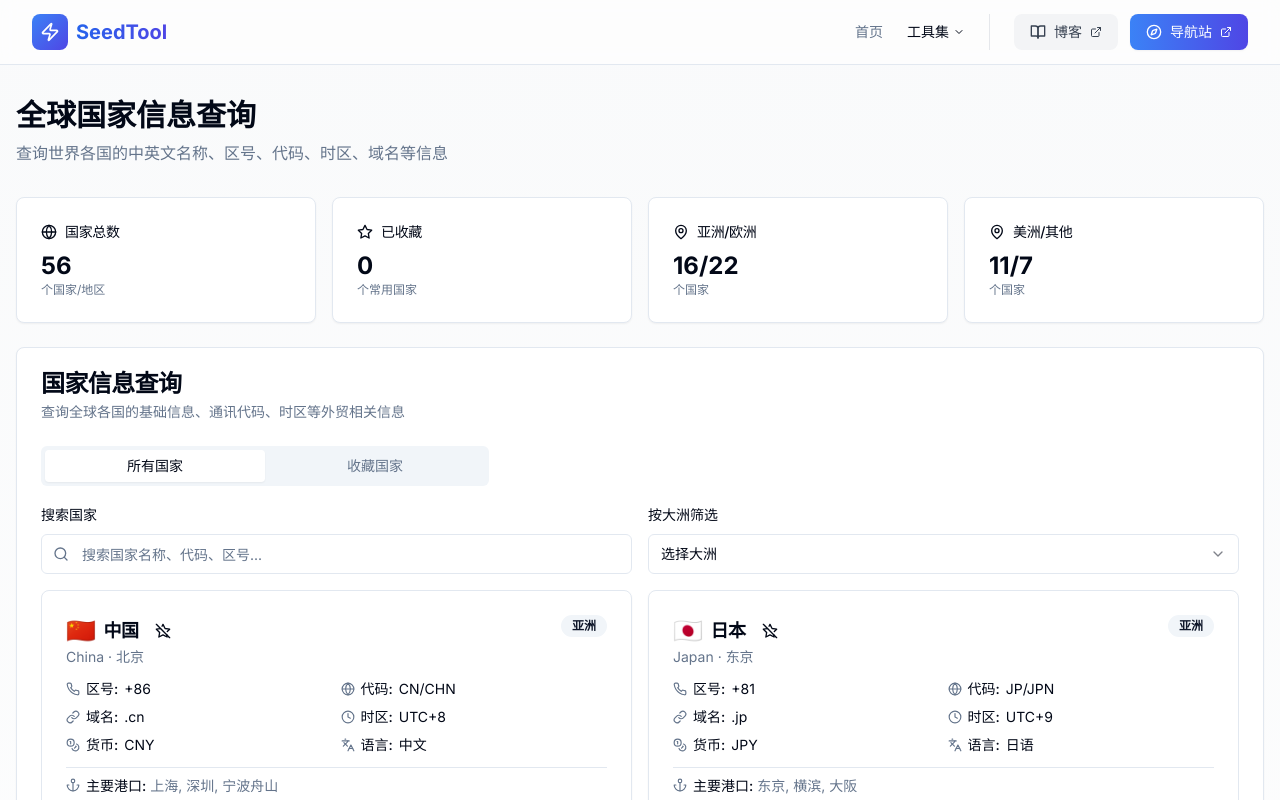
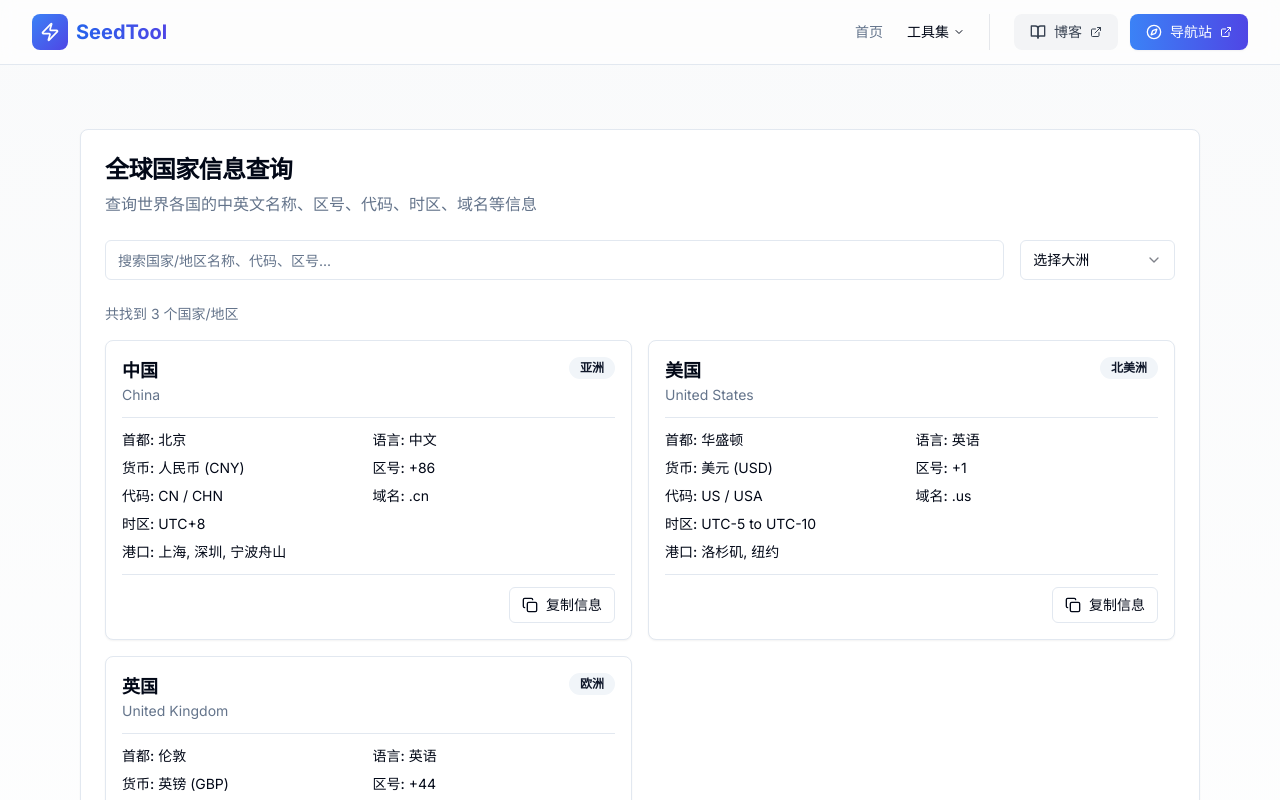
Before and after one commit to everett7623/Globokit, a Next.js app: page /tools/country-info in a window 1280 px wide. Shown: the top 800 px of the page. Built offline with nearby package versions, Linux system fonts and the light colour scheme.

Commit message:
Update page.tsx

```diff
--- a/app/tools/country-info/page.tsx
+++ b/app/tools/country-info/page.tsx
@@ -7,80 +7,175 @@
 'use client'
 
 import React, { useState, useMemo } from 'react'
-import { Card, CardContent, CardDescription, CardHeader, CardTitle } from '@/components/ui/card'
+import { Card, CardContent, CardHeader, CardTitle } from '@/components/ui/card'
 import { Input } from '@/components/ui/input'
-import { Label } from '@/components/ui/label'
+import { Select, SelectContent, SelectItem, SelectTrigger, SelectValue } from '@/components/ui/select'
+import { Badge } from '@/components/ui/badge'
+import { Separator } from '@/components/ui/separator'
 import { Button } from '@/components/ui/button'
-import { Badge } from '@/components/ui/badge'
-import { Tabs, TabsContent, TabsList, TabsTrigger } from '@/components/ui/tabs'
-import { Select, SelectContent, SelectItem, SelectTrigger, SelectValue } from '@/components/ui/select'
-import {
-  Globe,
-  Search,
-  Star,
-  StarOff,
-  Copy,
-  Check,
-  Phone,
-  Link,
-  Clock,
-  Coins,
-  Languages,
-  Anchor,
-  Calendar,
-  Info,
-  MapPin
-} from 'lucide-react'
-import {
-  COUNTRIES,
-  CONTINENTS,
-  searchCountries,
-  filterCountriesByContinent,
-  getContinentOptions,
-  type Country
-} from '@/lib/tools/country-info'
+import { Copy, Check } from 'lucide-react'
+
+// 如果导入失败，请检查 @/lib/tools/country-info 文件是否存在
+// 临时使用下面的数据进行测试
+const CONTINENTS: Record<string, string> = {
+  asia: '亚洲',
+  europe: '欧洲',
+  africa: '非洲',
+  northAmerica: '北美洲',
+  southAmerica: '南美洲',
+  oceania: '大洋洲'
+}
+
+interface Country {
+  name: string
+  nameEn: string
+  capital: string
+  capitalEn: string
+  continent: string
+  iso2: string
+  iso3: string
+  phoneCode: string
+  domain: string
+  timezone: string
+  currency: string
+  currencyName: string
+  languages: string[]
+  tradePorts?: string[]
+  businessHours?: string
+  holidays?: string[]
+}
+
+// 测试数据
+const COUNTRIES: Country[] = [
+  {
+    name: '中国',
+    nameEn: 'China',
+    capital: '北京',
+    capitalEn: 'Beijing',
+    continent: 'asia',
+    iso2: 'CN',
+    iso3: 'CHN',
+    phoneCode: '+86',
+    domain: '.cn',
+    timezone: 'UTC+8',
+    currency: 'CNY',
+    currencyName: '人民币',
+    languages: ['中文'],
+    tradePorts: ['上海', '深圳', '宁波舟山'],
+    businessHours: '周一至周五 9:00-18:00',
+    holidays: ['春节', '国庆节']
+  },
+  {
+    name: '美国',
+    nameEn: 'United States',
+    capital: '华盛顿',
+    capitalEn: 'Washington D.C.',
+    continent: 'northAmerica',
+    iso2: 'US',
+    iso3: 'USA',
+    phoneCode: '+1',
+    domain: '.us',
+    timezone: 'UTC-5 to UTC-10',
+    currency: 'USD',
+    currencyName: '美元',
+    languages: ['英语'],
+    tradePorts: ['洛杉矶', '纽约'],
+    businessHours: '周一至周五 9:00-17:00'
+  },
+  {
+    name: '英国',
+    nameEn: 'United Kingdom',
+    capital: '伦敦',
+    capitalEn: 'London',
+    continent: 'europe',
+    iso2: 'GB',
+    iso3: 'GBR',
+    phoneCode: '+44',
+    domain: '.uk',
+    timezone: 'UTC+0',
+    currency: 'GBP',
+    currencyName: '英镑',
+    languages: ['英语'],
+    tradePorts: ['伦敦', '利物浦'],
+    businessHours: '周一至周五 9:00-17:00'
+  }
+]
+
+// 工具函数
+const searchCountries = (query: string): Country[] => {
+  if (!query.trim()) return COUNTRIES
+  const lowerQuery = query.toLowerCase()
+  return COUNTRIES.filter(country =>
+    country.name.toLowerCase().includes(lowerQuery) ||
+    country.nameEn.toLowerCase().includes(lowerQuery) ||
+    country.iso2.toLowerCase().includes(lowerQuery) ||
+    country.iso3.toLowerCase().includes(lowerQuery) ||
+    country.phoneCode.includes(query)
+  )
+}
+
+const filterCountriesByContinent = (continentKey: string): Country[] => {
+  if (!continentKey) return COUNTRIES
+  return COUNTRIES.filter(country => country.continent === continentKey)
+}
+
+const getContinentOptions = () => {
+  return Object.entries(CONTINENTS).map(([key, name]) => ({ key, name }))
+}
 
 export default function CountryInfoPage() {
   const [searchTerm, setSearchTerm] = useState('')
   const [selectedContinent, setSelectedContinent] = useState('')
-  const [favorites, setFavorites] = useState<string[]>([])
-  const [activeTab, setActiveTab] = useState('all')
   const [copiedCountry, setCopiedCountry] = useState<string | null>(null)
 
-  // 从localStorage加载收藏
-  React.useEffect(() => {
-    const saved = localStorage.getItem('countryInfoFavorites')
-    if (saved) {
-      setFavorites(JSON.parse(saved))
-    }
-  }, [])
+  const filteredCountries = useMemo(() => {
+    let result = COUNTRIES
 
-  // 切换收藏
-  const toggleFavorite = (countryName: string) => {
-    const newFavorites = favorites.includes(countryName)
-      ? favorites.filter(f => f !== countryName)
-      : [...favorites, countryName]
-
-    setFavorites(newFavorites)
-    localStorage.setItem('countryInfoFavorites', JSON.stringify(newFavorites))
+    if (selectedContinent) {
+      result = filterCountriesByContinent(selectedContinent)
     }
 
-  // 复制国家信息
-  const copyCountryInfo = async (country: Country) => {
-    const info = `${country.name} (${country.nameEn})
-首都: ${country.capital} (${country.capitalEn})
-大洲: ${CONTINENTS[country.continent]}
-电话区号: ${country.phoneCode}
-国家代码: ${country.iso2} / ${country.iso3}
-域名: ${country.domain}
-时区: ${country.timezone}
-货币: ${country.currency} - ${country.currencyName}
-语言: ${country.languages.join(', ')}
-${country.tradePorts ? `主要港口: ${country.tradePorts.join(', ')}` : ''}
-${country.businessHours ? `工作时间: ${country.businessHours}` : ''}`
+    if (searchTerm) {
+      result = searchCountries(searchTerm).filter(country =>
+        !selectedContinent || country.continent === selectedContinent
+      )
+    }
 
+    return result
+  }, [searchTerm, selectedContinent])
+
+  const continentOptions = getContinentOptions()
+
+  const generateCountryInfoText = (country: Country): string => {
+    const lines = [
+      `国家/地区: ${country.name} (${country.nameEn})`,
+      `首都: ${country.capital} (${country.capitalEn})`,
+      `所属大洲: ${CONTINENTS[country.continent] || country.continent}`,
+      `官方语言: ${country.languages.join(', ')}`,
+      `货币: ${country.currencyName} (${country.currency})`,
+      `国际电话区号: ${country.phoneCode}`,
+      `国家代码 (ISO2/3): ${country.iso2} / ${country.iso3}`,
+      `域名后缀: ${country.domain}`,
+      `主要时区: ${country.timezone}`,
+    ]
+
+    if (country.tradePorts && country.tradePorts.length > 0) {
+      lines.push(`主要贸易港口: ${country.tradePorts.join(', ')}`)
+    }
+    if (country.businessHours) {
+      lines.push(`工作时间: ${country.businessHours}`)
+    }
+    if (country.holidays && country.holidays.length > 0) {
+      lines.push(`重要节假日: ${country.holidays.join(', ')}`)
+    }
+
+    return lines.join('\n')
+  }
+
+  const handleCopy = async (country: Country) => {
     try {
-      await navigator.clipboard.writeText(info)
+      const infoText = generateCountryInfoText(country)
+      await navigator.clipboard.writeText(infoText)
       setCopiedCountry(country.iso2)
       setTimeout(() => setCopiedCountry(null), 2000)
     } catch (err) {
@@ -88,155 +183,23 @@ ${country.businessHours ? `工作时间: ${country.businessHours}` : ''}`
     }
   }
 
-  // 过滤国家
-  const filteredCountries = useMemo(() => {
-    let result = COUNTRIES
-
-    // 大洲过滤
-    if (selectedContinent) {
-      result = filterCountriesByContinent(selectedContinent)
-    }
-
-    // 搜索过滤
-    if (searchTerm) {
-      result = searchCountries(searchTerm).filter(country =>
-        !selectedContinent || country.continent === selectedContinent
-      )
-    }
-
-    // 标签页过滤
-    if (activeTab === 'favorites') {
-      result = result.filter(country => favorites.includes(country.name))
-    }
-
-    return result
-  }, [searchTerm, selectedContinent, activeTab, favorites])
-
-  // 统计数据
-  const stats = {
-    total: COUNTRIES.length,
-    favorites: favorites.length,
-    asia: COUNTRIES.filter(c => c.continent === 'asia').length,
-    europe: COUNTRIES.filter(c => c.continent === 'europe').length,
-    americas: COUNTRIES.filter(c => ['northAmerica', 'southAmerica'].includes(c.continent)).length,
-    others: COUNTRIES.filter(c => ['africa', 'oceania'].includes(c.continent)).length
-  }
-
-  // 获取国旗emoji
-  const getFlagEmoji = (iso2: string): string => {
-    const codePoints = iso2
-      .toUpperCase()
-      .split('')
-      .map(char => 127397 + char.charCodeAt(0))
-    return String.fromCodePoint(...codePoints)
-  }
-
-  const continentOptions = getContinentOptions()
-
   return (
-    <>
-      <div className="mb-8">
-        <h1 className="text-3xl font-bold mb-2">全球国家信息查询</h1>
-        <p className="text-muted-foreground">
-          查询世界各国的中英文名称、区号、代码、时区、域名等信息
-        </p>
-      </div>
-
-      {/* 统计卡片 */}
-      <div className="grid gap-4 mb-6 md:grid-cols-4">
-        <Card>
-          <CardHeader className="pb-2">
-            <CardTitle className="text-sm font-medium flex items-center gap-2">
-              <Globe className="h-4 w-4" />
-              国家总数
-            </CardTitle>
-          </CardHeader>
-          <CardContent>
-            <div className="text-2xl font-bold">{stats.total}</div>
-            <p className="text-xs text-muted-foreground">个国家/地区</p>
-          </CardContent>
-        </Card>
-
-        <Card>
-          <CardHeader className="pb-2">
-            <CardTitle className="text-sm font-medium flex items-center gap-2">
-              <Star className="h-4 w-4" />
-              已收藏
-            </CardTitle>
-          </CardHeader>
-          <CardContent>
-            <div className="text-2xl font-bold">{stats.favorites}</div>
-            <p className="text-xs text-muted-foreground">个常用国家</p>
-          </CardContent>
-        </Card>
-
-        <Card>
-          <CardHeader className="pb-2">
-            <CardTitle className="text-sm font-medium flex items-center gap-2">
-              <MapPin className="h-4 w-4" />
-              亚洲/欧洲
-            </CardTitle>
-          </CardHeader>
-          <CardContent>
-            <div className="text-2xl font-bold">{stats.asia}/{stats.europe}</div>
-            <p className="text-xs text-muted-foreground">个国家</p>
-          </CardContent>
-        </Card>
-
-        <Card>
-          <CardHeader className="pb-2">
-            <CardTitle className="text-sm font-medium flex items-center gap-2">
-              <MapPin className="h-4 w-4" />
-              美洲/其他
-            </CardTitle>
-          </CardHeader>
-          <CardContent>
-            <div className="text-2xl font-bold">{stats.americas}/{stats.others}</div>
-            <p className="text-xs text-muted-foreground">个国家</p>
-          </CardContent>
-        </Card>
-      </div>
-
-      {/* 主要功能区 */}
+    <div className="container mx-auto py-8 px-4 max-w-6xl">
       <Card>
         <CardHeader>
-          <CardTitle>国家信息查询</CardTitle>
-          <CardDescription>
-            查询全球各国的基础信息、通讯代码、时区等外贸相关信息
-          </CardDescription>
+          <CardTitle className="text-2xl font-bold">全球国家信息查询</CardTitle>
+          <p className="text-muted-foreground">查询世界各国的中英文名称、区号、代码、时区、域名等信息</p>
         </CardHeader>
-        <CardContent className="space-y-4">
-          {/* 标签页 */}
-          <Tabs value={activeTab} onValueChange={setActiveTab}>
-            <TabsList className="grid w-full max-w-md grid-cols-2">
-              <TabsTrigger value="all">所有国家</TabsTrigger>
-              <TabsTrigger value="favorites">
-                收藏国家 {favorites.length > 0 && `(${favorites.length})`}
-              </TabsTrigger>
-            </TabsList>
-          </Tabs>
-
-          {/* 搜索和筛选 */}
-          <div className="grid gap-4 md:grid-cols-2">
-            <div className="space-y-2">
-              <Label htmlFor="search">搜索国家</Label>
-              <div className="relative">
-                <Search className="absolute left-3 top-1/2 transform -translate-y-1/2 text-muted-foreground h-4 w-4" />
+        <CardContent className="space-y-6">
+          <div className="flex flex-col sm:flex-row gap-4">
             <Input
-                  id="search"
-                  type="text"
-                  placeholder="搜索国家名称、代码、区号..."
+              placeholder="搜索国家/地区名称、代码、区号..."
               value={searchTerm}
               onChange={(e) => setSearchTerm(e.target.value)}
-                  className="pl-10"
+              className="flex-grow"
             />
-              </div>
-            </div>
-
-            <div className="space-y-2">
-              <Label htmlFor="continent">按大洲筛选</Label>
             <Select value={selectedContinent} onValueChange={setSelectedContinent}>
-                <SelectTrigger id="continent">
+              <SelectTrigger className="w-full sm:w-[180px]">
                 <SelectValue placeholder="选择大洲" />
               </SelectTrigger>
               <SelectContent>
@@ -249,110 +212,67 @@ ${country.businessHours ? `工作时间: ${country.businessHours}` : ''}`
               </SelectContent>
             </Select>
           </div>
-          </div>
 
-          {/* 国家列表 */}
-          <div className="space-y-4 max-h-[600px] overflow-y-auto">
+          <div className="space-y-4">
+            <p className="text-sm text-muted-foreground">
+              共找到 {filteredCountries.length} 个国家/地区
+            </p>
+
             {filteredCountries.length > 0 ? (
               <div className="grid gap-4 md:grid-cols-2">
                 {filteredCountries.map((country) => {
-                  const isFavorite = favorites.includes(country.name)
                   const isCopied = copiedCountry === country.iso2
-
                   return (
-                    <Card
-                      key={country.iso2}
-                      className={`overflow-hidden transition-all hover:shadow-lg ${
-                        isFavorite ? 'ring-2 ring-yellow-400' : ''
-                      }`}
-                    >
-                      <CardHeader className="pb-3">
-                        <div className="flex items-start justify-between">
-                          <div className="flex-1">
-                            <CardTitle className="text-lg flex items-center gap-2">
-                              <span className="text-2xl">{getFlagEmoji(country.iso2)}</span>
-                              {country.name}
-                              <Button
-                                variant="ghost"
-                                size="sm"
-                                className="ml-1 h-6 w-6 p-0"
-                                onClick={() => toggleFavorite(country.name)}
-                              >
-                                {isFavorite ? (
-                                  <Star className="h-4 w-4 fill-yellow-400 text-yellow-400" />
-                                ) : (
-                                  <StarOff className="h-4 w-4" />
-                                )}
-                              </Button>
-                            </CardTitle>
-                            <CardDescription>
-                              {country.nameEn} · {country.capital}
-                            </CardDescription>
+                    <Card key={country.iso2} className="overflow-hidden hover:shadow-md transition-shadow">
+                      <CardContent className="p-4">
+                        <div className="flex justify-between items-start mb-3">
+                          <div>
+                            <h3 className="font-semibold text-lg">{country.name}</h3>
+                            <p className="text-sm text-muted-foreground">{country.nameEn}</p>
                           </div>
                           <Badge variant="secondary">
-                            {CONTINENTS[country.continent]}
+                            {CONTINENTS[country.continent] || country.continent}
                           </Badge>
                         </div>
-                      </CardHeader>
-                      <CardContent className="space-y-3">
-                        {/* 基础信息 */}
+
+                        <Separator className="my-3" />
+
                         <div className="grid grid-cols-2 gap-2 text-sm">
-                          <div className="flex items-center gap-1.5">
-                            <Phone className="h-3.5 w-3.5 text-muted-foreground" />
+                          <div>
+                            <span className="font-medium">首都:</span> {country.capital}
+                          </div>
+                          <div>
+                            <span className="font-medium">语言:</span> {country.languages.join(', ')}
+                          </div>
+                          <div>
+                            <span className="font-medium">货币:</span> {country.currencyName} ({country.currency})
+                          </div>
+                          <div>
                             <span className="font-medium">区号:</span> {country.phoneCode}
                           </div>
-                          <div className="flex items-center gap-1.5">
-                            <Globe className="h-3.5 w-3.5 text-muted-foreground" />
-                            <span className="font-medium">代码:</span> {country.iso2}/{country.iso3}
+                          <div>
+                            <span className="font-medium">代码:</span> {country.iso2} / {country.iso3}
                           </div>
-                          <div className="flex items-center gap-1.5">
-                            <Link className="h-3.5 w-3.5 text-muted-foreground" />
+                          <div>
                             <span className="font-medium">域名:</span> {country.domain}
                           </div>
-                          <div className="flex items-center gap-1.5">
-                            <Clock className="h-3.5 w-3.5 text-muted-foreground" />
+                          <div className="col-span-2">
                             <span className="font-medium">时区:</span> {country.timezone}
                           </div>
-                          <div className="flex items-center gap-1.5">
-                            <Coins className="h-3.5 w-3.5 text-muted-foreground" />
-                            <span className="font-medium">货币:</span> {country.currency}
-                          </div>
-                          <div className="flex items-center gap-1.5">
-                            <Languages className="h-3.5 w-3.5 text-muted-foreground" />
-                            <span className="font-medium">语言:</span> {country.languages[0]}
-                          </div>
-                        </div>
-
-                        {/* 外贸信息 */}
-                        {(country.tradePorts || country.businessHours) && (
-                          <div className="space-y-1 text-sm border-t pt-2">
-                            {country.tradePorts && (
-                              <div className="flex items-start gap-1.5">
-                                <Anchor className="h-3.5 w-3.5 text-muted-foreground mt-0.5" />
-                                <div>
-                                  <span className="font-medium">主要港口:</span>
-                                  <span className="text-muted-foreground"> {country.tradePorts.slice(0, 3).join(', ')}</span>
-                                </div>
-                              </div>
-                            )}
-                            {country.businessHours && (
-                              <div className="flex items-start gap-1.5">
-                                <Calendar className="h-3.5 w-3.5 text-muted-foreground mt-0.5" />
-                                <div>
-                                  <span className="font-medium">工作时间:</span>
-                                  <span className="text-muted-foreground"> {country.businessHours}</span>
-                                </div>
+                          {country.tradePorts && country.tradePorts.length > 0 && (
+                            <div className="col-span-2">
+                              <span className="font-medium">港口:</span> {country.tradePorts.join(', ')}
                             </div>
                           )}
                         </div>
-                        )}
 
-                        {/* 操作按钮 */}
-                        <div className="flex justify-end pt-2">
+                        <Separator className="my-3" />
+
+                        <div className="flex justify-end">
                           <Button
                             variant="outline"
                             size="sm"
-                            onClick={() => copyCountryInfo(country)}
+                            onClick={() => handleCopy(country)}
                             className="gap-2"
                           >
                             {isCopied ? (
@@ -374,36 +294,13 @@ ${country.businessHours ? `工作时间: ${country.businessHours}` : ''}`
                 })}
               </div>
             ) : (
-              <div className="text-center py-12">
-                <Globe className="h-12 w-12 text-muted-foreground mx-auto mb-4" />
-                <p className="text-muted-foreground">
-                  {activeTab === 'favorites' && favorites.length === 0
-                    ? '还没有收藏任何国家，点击星标收藏常用国家'
-                    : '没有找到匹配的国家'}
+              <p className="text-center py-8 text-muted-foreground">
+                未找到匹配的国家/地区。
               </p>
-              </div>
             )}
           </div>
         </CardContent>
       </Card>
-
-      {/* 使用说明 */}
-      <Card className="mt-6 bg-muted/50">
-        <CardHeader>
-          <CardTitle className="text-lg flex items-center gap-2">
-            <Info className="h-5 w-5" />
-            使用说明
-          </CardTitle>
-        </CardHeader>
-        <CardContent className="space-y-2 text-sm text-muted-foreground">
-          <p>• 点击星标收藏常用国家，方便快速查看</p>
-          <p>• 支持搜索国家中英文名称、ISO代码、电话区号等</p>
-          <p>• 可按大洲筛选查看特定地区的国家信息</p>
-          <p>• 点击"复制信息"可一键复制该国家的完整信息</p>
-          <p>• 工作时间仅供参考，实际请根据当地节假日调整</p>
-          <p>• 主要港口信息有助于外贸物流安排</p>
-        </CardContent>
-      </Card>
-    </>
+    </div>
   )
 }
```
Lines whose indentation alone changed are shown as unchanged.
